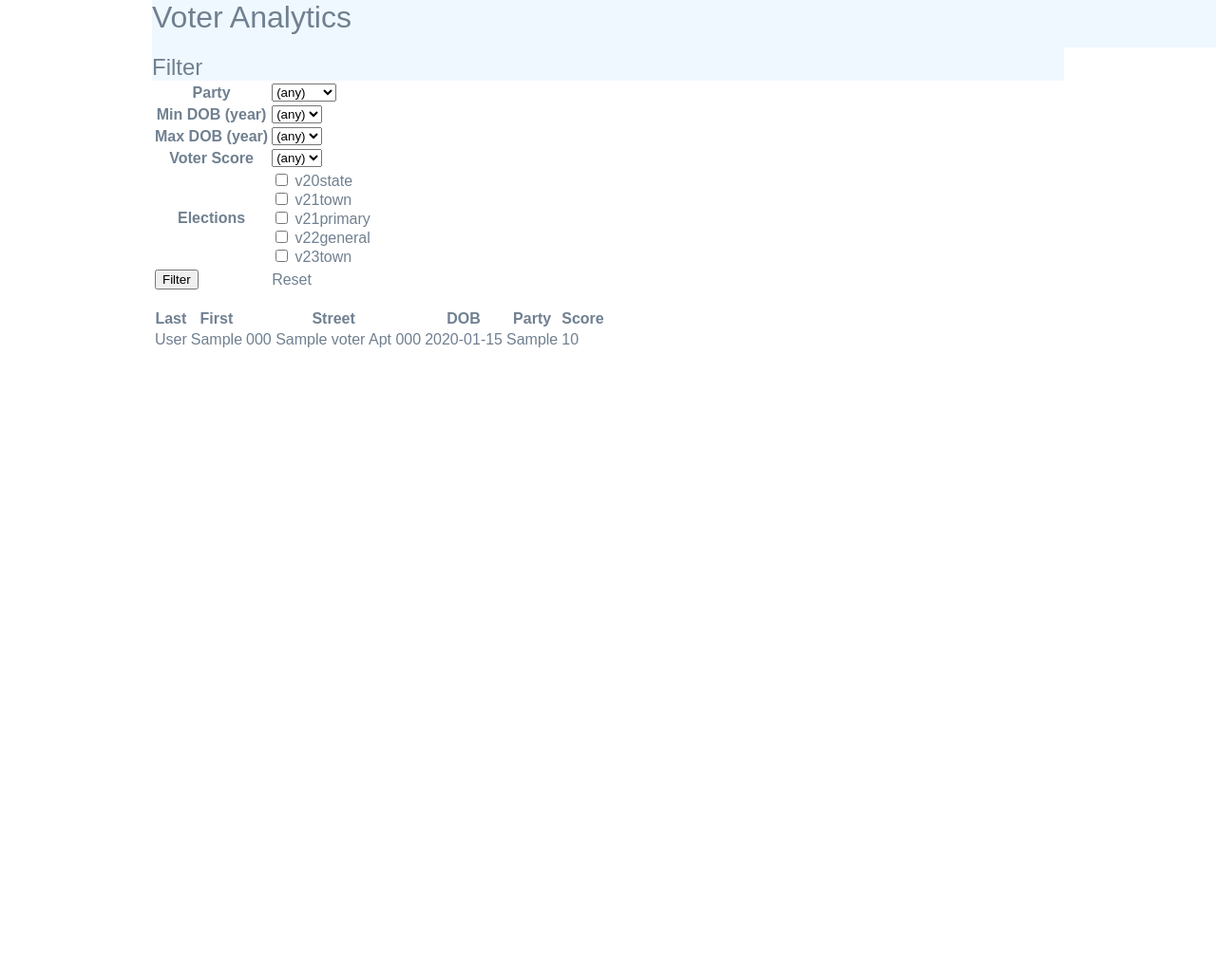
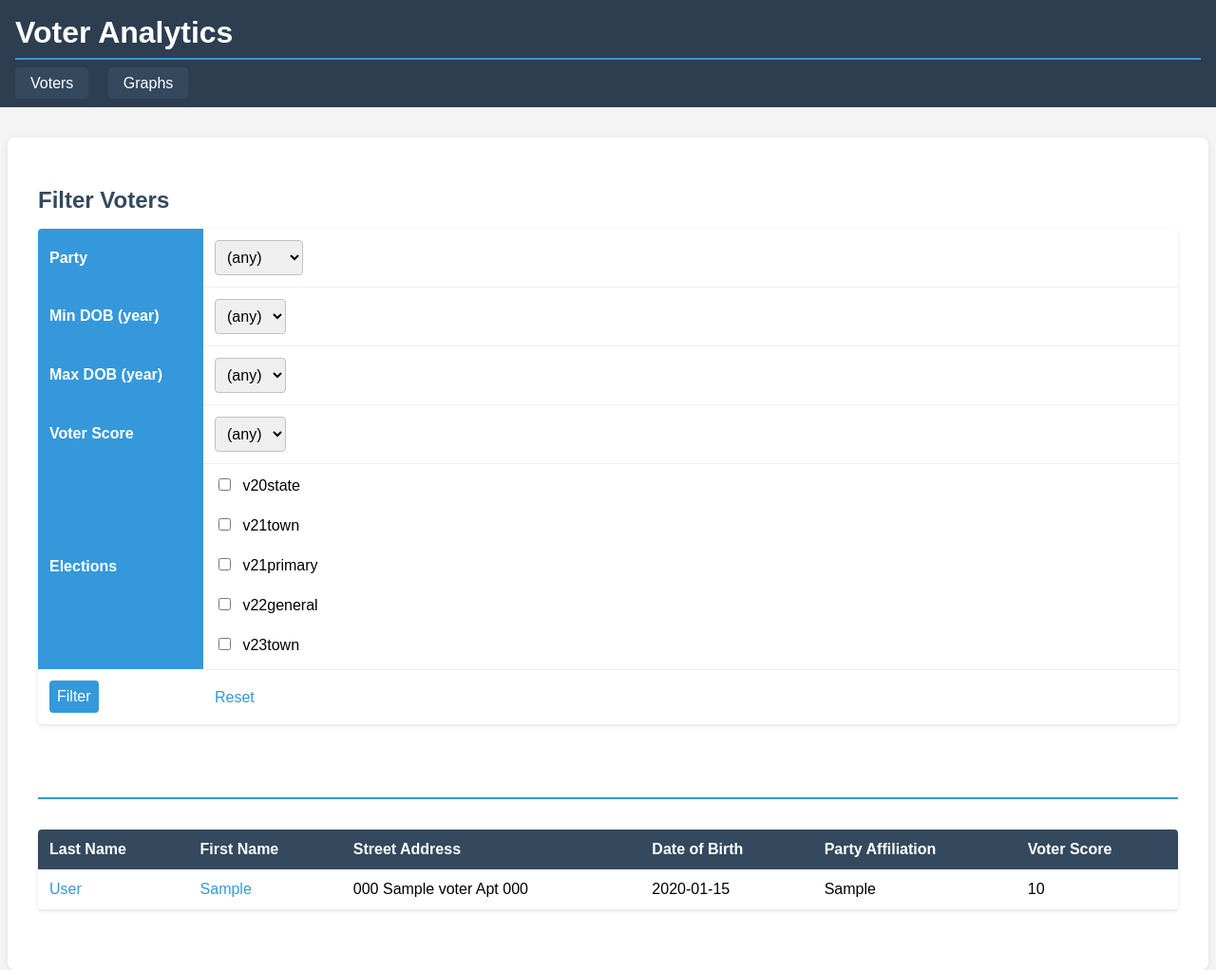
Before and after one commit to Saksham106/cs412, a Django app: page /voter_analytics/ in a window 1280 px wide. Shown: the whole page at 95% size. Before the commit the page ends 366 px from the top, so only its background shows below. Run offline with Django 5.2, Linux system fonts and the light colour scheme; tables that the repository leaves empty hold one stand-in row (values such as "Sample post").

Commit message:
did task 3 for a8

```diff
--- /dev/null
+++ b/static/voter_analytics_styles.css
@@ -0,0 +1,176 @@
+/* Basic styling for voter analytics */
+
+body {
+    font-family: Arial, sans-serif;
+    margin: 0;
+    padding: 0;
+    background-color: #f5f5f5;
+}
+
+header {
+    background-color: #2c3e50;
+    color: white;
+    padding: 1rem;
+    margin-bottom: 2rem;
+}
+
+header h1 {
+    margin: 0;
+    font-size: 2rem;
+    color: white;
+    font-weight: bold;
+}
+
+nav ul {
+    list-style: none;
+    padding: 0;
+    margin: 1rem 0 0 0;
+}
+
+nav li {
+    display: inline;
+    margin-right: 1rem;
+}
+
+nav a {
+    color: white;
+    text-decoration: none;
+    padding: 0.5rem 1rem;
+    background-color: #34495e;
+    border-radius: 4px;
+}
+
+nav a:hover {
+    background-color: #3498db;
+}
+
+.container {
+    max-width: 1200px;
+    margin: 0 auto;
+    padding: 0 1rem;
+    background-color: white;
+    border-radius: 8px;
+    box-shadow: 0 2px 8px rgba(0,0,0,0.1);
+    padding: 2rem;
+}
+
+.row {
+    margin-bottom: 2rem;
+}
+
+h1 {
+    color: #ffffff;
+    border-bottom: 2px solid #3498db;
+    padding-bottom: 0.5rem;
+    margin-top: 0;
+}
+
+h2 {
+    color: #34495e;
+    margin-bottom: 1rem;
+}
+
+table {
+    width: 100%;
+    border-collapse: collapse;
+    background-color: white;
+    box-shadow: 0 2px 4px rgba(0,0,0,0.1);
+    border-radius: 4px;
+    overflow: hidden;
+}
+
+th {
+    background-color: #34495e;
+    color: white;
+    padding: 0.75rem;
+    text-align: left;
+    font-weight: bold;
+}
+
+td {
+    padding: 0.75rem;
+    border-bottom: 1px solid #ecf0f1;
+}
+
+tr:hover {
+    background-color: #f8f9fa;
+}
+
+tr:last-child td {
+    border-bottom: none;
+}
+
+form table {
+    margin-bottom: 1rem;
+}
+
+form th {
+    background-color: #3498db;
+    width: 150px;
+}
+
+select, input[type="submit"] {
+    padding: 0.5rem;
+    border: 1px solid #bdc3c7;
+    border-radius: 4px;
+    font-size: 1rem;
+}
+
+input[type="submit"] {
+    background-color: #3498db;
+    color: white;
+    cursor: pointer;
+    border: none;
+}
+
+input[type="submit"]:hover {
+    background-color: #2980b9;
+}
+
+input[type="checkbox"] {
+    margin-right: 0.5rem;
+}
+
+label {
+    display: block;
+    margin-bottom: 0.25rem;
+}
+
+a {
+    color: #3498db;
+    text-decoration: none;
+}
+
+a:hover {
+    text-decoration: underline;
+}
+
+.pagination {
+    list-style: none;
+    padding: 0;
+    margin: 1rem 0;
+}
+
+.pagination li {
+    display: inline;
+    margin-right: 0.5rem;
+}
+
+.pagination a {
+    padding: 0.5rem 1rem;
+    background-color: white;
+    border: 1px solid #bdc3c7;
+    border-radius: 4px;
+    color: #2c3e50;
+}
+
+.pagination a:hover {
+    background-color: #3498db;
+    color: white;
+    text-decoration: none;
+}
+
+p {
+    margin: 1rem 0;
+    line-height: 1.5;
+}
--- a/voter_analytics/models.py
+++ b/voter_analytics/models.py
@@ -10,7 +10,7 @@ class Voter(models.Model):
 	Residential Address - Zip Code,Date of Birth,Date of Registration,
 	Party Affiliation,Precinct Number,v20state,v21town,v21primary,v22general,v23town,voter_score
 	'''
-
+	# identification
 	last_name = models.TextField()
 	first_name = models.TextField()
 
@@ -20,9 +20,11 @@ class Voter(models.Model):
 	apt_number = models.CharField(max_length=20, blank=True, null=True)
 	zip_code = models.CharField(max_length=12, blank=True, null=True)
 
+	# dates
 	date_of_birth = models.TextField(blank=True, null=True)
 	date_of_registration = models.TextField(blank=True, null=True)
 
+	# political info
 	party = models.CharField(max_length=2, blank=True, null=True)
 	precinct = models.CharField(max_length=10, blank=True, null=True)
 
@@ -79,11 +81,11 @@ def load_data():
 				date_of_registration=fields[8] or None,
 				party=fields[9] or None,
 				precinct=fields[10] or None,
-				v20state=int(fields[11]) if fields[11].isdigit() else 0,
-				v21town=int(fields[12]) if fields[12].isdigit() else 0,
-				v21primary=int(fields[13]) if fields[13].isdigit() else 0,
-				v22general=int(fields[14]) if fields[14].isdigit() else 0,
-				v23town=int(fields[15]) if fields[15].isdigit() else 0,
+				v20state=1 if fields[11].upper() == 'TRUE' else 0,
+				v21town=1 if fields[12].upper() == 'TRUE' else 0,
+				v21primary=1 if fields[13].upper() == 'TRUE' else 0,
+				v22general=1 if fields[14].upper() == 'TRUE' else 0,
+				v23town=1 if fields[15].upper() == 'TRUE' else 0,
 				voter_score=int(fields[16]) if len(fields) > 16 and fields[16].isdigit() else 0,
 			)
 			voter.save()
--- a/voter_analytics/templates/voter_analytics/base.html
+++ b/voter_analytics/templates/voter_analytics/base.html
@@ -2,7 +2,7 @@
 <html>
     <head>
         <title>Voter Analytics</title>
-        <link rel="stylesheet" href="{% static 'styles.css' %}">
+        <link rel="stylesheet" href="{% static 'voter_analytics_styles.css' %}">
     </head>
     <body>
         <header>
@@ -10,6 +10,7 @@
             <nav>
                 <ul>
                     <li><a href="{% url 'voters' %}">Voters</a></li>
+                    <li><a href="{% url 'graphs' %}">Graphs</a></li>
                 </ul>
             </nav>
         </header>
--- a/voter_analytics/templates/voter_analytics/voters.html
+++ b/voter_analytics/templates/voter_analytics/voters.html
@@ -3,10 +3,8 @@
 {% block content %}
 <div class="container">
 
-    <h1>Voters</h1>
-
     <div class="row">
-        <h2>Filter</h2>
+        <h2>Filter Voters</h2>
         <form method="get">
             <table>
                 <tr>
@@ -71,35 +69,45 @@
         </form>
     </div>
 
+    <h1>Voters</h1>
+
+    <!-- navigation links for different pages of results -->
     <div class="row">
         {% if is_paginated %}
         <ul class="pagination">
             {% if page_obj.has_previous %}
-                <li><a href="?page={{ page_obj.previous_page_number }}&{{ querystring }}">Previous</a></li>
+                <li>
+                    <span><a href="?page={{ page_obj.previous_page_number }}&{{ querystring }}">Previous</a></span>
+                </li>
             {% endif %}
-                <li>Page {{ page_obj.number }} of {{ page_obj.paginator.num_pages }}.</li>
+                <li class="">
+                    <span>Page {{ page_obj.number }} of {{ page_obj.paginator.num_pages }}.</span>
+                </li>
             {% if page_obj.has_next %}
-                <li><a href="?page={{ page_obj.next_page_number }}&{{ querystring }}">Next</a></li>
+                <li>
+                    <span><a href="?page={{ page_obj.next_page_number }}&{{ querystring }}">Next</a></span>
+                </li>
             {% endif %}
         </ul>
         {% endif %}
     </div>
 
+    <!-- table of voters -->
     <div class="row">
         <table>
             <tr>
-                <th>Last</th>
-                <th>First</th>
-                <th>Street</th>
-                <th>DOB</th>
-                <th>Party</th>
-                <th>Score</th>
+                <th>Last Name</th>
+                <th>First Name</th>
+                <th>Street Address</th>
+                <th>Date of Birth</th>
+                <th>Party Affiliation</th>
+                <th>Voter Score</th>
             </tr>
             {% for v in voters %}
             <tr>
-                <td>{{ v.last_name }}</td>
+                <td><a href="{% url 'voter' v.pk %}">{{ v.last_name }}</a></td>
                 <td><a href="{% url 'voter' v.pk %}">{{ v.first_name }}</a></td>
-                <td>{{ v.street_number }} {{ v.street_name }} {% if v.apt_number %} Apt {{ v.apt_number }}{% endif %}</td>
+                <td>{{ v.street_number }} {{ v.street_name }}{% if v.apt_number %} Apt {{ v.apt_number }}{% endif %}</td>
                 <td>{{ v.date_of_birth }}</td>
                 <td>{{ v.party }}</td>
                 <td>{{ v.voter_score }}</td>
--- a/voter_analytics/urls.py
+++ b/voter_analytics/urls.py
@@ -3,5 +3,6 @@ from . import views
 
 urlpatterns = [
 	path('', views.VoterListView.as_view(), name='voters'),
-	path('voter/<int:pk>', views.VoterDetailView.as_view(), name='voter'),
+	path('voter/<int:pk>/', views.VoterDetailView.as_view(), name='voter'),
+	path('graphs/', views.GraphsListView.as_view(), name='graphs'),
 ]
--- a/voter_analytics/views.py
+++ b/voter_analytics/views.py
@@ -2,6 +2,9 @@ from django.shortcuts import render
 from django.views.generic import ListView, DetailView
 from .models import Voter
 import re
+import plotly
+import plotly.graph_objs as go
+from collections import Counter
 
 
 def _extract_year(dob_text):
@@ -93,3 +96,114 @@ class VoterDetailView(DetailView):
 	model = Voter
 	template_name = 'voter_analytics/voter_detail.html'
 	context_object_name = 'voter'
+
+
+class GraphsListView(ListView):
+	"""View to display graphs of voter analytics data"""
+	model = Voter
+	template_name = 'voter_analytics/graphs.html'
+	context_object_name = 'voters'
+
+	def get_queryset(self):
+		"""Apply the same filtering logic as VoterListView"""
+		qs = Voter.objects.all()
+
+		# apply simple filters that can be done in the DB
+		party = self.request.GET.get('party')
+		if party:
+			qs = qs.filter(party=party)
+
+		score = self.request.GET.get('voter_score')
+		if score and score.isdigit():
+			qs = qs.filter(voter_score=int(score))
+
+		# election flags: if present and value is 'on' filter v==1
+		elections = ['v20state', 'v21town', 'v21primary', 'v22general', 'v23town']
+		for e in elections:
+			if self.request.GET.get(e) == 'on':
+				qs = qs.filter(**{e: 1})
+
+		# date-of-birth year min/max need parsing of text field; do in Python
+		min_year = self.request.GET.get('min_dob')
+		max_year = self.request.GET.get('max_dob')
+
+		if min_year or max_year:
+			min_y = int(min_year) if (min_year and min_year.isdigit()) else None
+			max_y = int(max_year) if (max_year and max_year.isdigit()) else None
+
+			# convert queryset to list and filter by extracted year
+			filtered = []
+			for v in qs:
+				y = _extract_year(v.date_of_birth)
+				if y is None:
+					continue
+				if min_y and y < min_y:
+					continue
+				if max_y and y > max_y:
+					continue
+				filtered.append(v)
+			return filtered
+
+		return qs
+
+	def get_context_data(self, **kwargs):
+		"""Create graphs and add them to context"""
+		context = super().get_context_data(**kwargs)
+		voters = self.get_queryset()
+
+		# Graph 1: Histogram of voters by year of birth
+		birth_years = []
+		for voter in voters:
+			year = _extract_year(voter.date_of_birth)
+			if year:
+				birth_years.append(year)
+
+		year_counts = Counter(birth_years)
+		years = sorted(year_counts.keys())
+		counts = [year_counts[year] for year in years]
+
+		fig_birth = go.Bar(x=years, y=counts)
+		graph_div_birth = plotly.offline.plot({
+			"data": [fig_birth],
+			"layout_title_text": "Distribution of Voters by Year of Birth"
+		}, auto_open=False, output_type="div")
+		context['graph_div_birth'] = graph_div_birth
+
+		# Graph 2: Pie chart of voters by party affiliation
+		parties = [voter.party or 'Unknown' for voter in voters]
+		party_counts = Counter(parties)
+
+		fig_party = go.Pie(labels=list(party_counts.keys()), values=list(party_counts.values()))
+		graph_div_party = plotly.offline.plot({
+			"data": [fig_party],
+			"layout_title_text": "Distribution of Voters by Party Affiliation"
+		}, auto_open=False, output_type="div")
+		context['graph_div_party'] = graph_div_party
+
+		# Graph 3: Histogram of election participation
+		election_names = ['v20state', 'v21town', 'v21primary', 'v22general', 'v23town']
+		election_labels = ['2020 State', '2021 Town', '2021 Primary', '2022 General', '2023 Town']
+		election_counts = []
+
+		for election in election_names:
+			count = sum(1 for voter in voters if getattr(voter, election) == 1)
+			election_counts.append(count)
+
+		fig_elections = go.Bar(x=election_labels, y=election_counts)
+		graph_div_elections = plotly.offline.plot({
+			"data": [fig_elections],
+			"layout_title_text": "Voter Participation in Recent Elections"
+		}, auto_open=False, output_type="div")
+		context['graph_div_elections'] = graph_div_elections
+
+		# Add filter choices (reuse from VoterListView)
+		context['parties'] = Voter.objects.values_list('party', flat=True).distinct().order_by('party')
+		years = set()
+		for dob in Voter.objects.values_list('date_of_birth', flat=True):
+			y = _extract_year(dob)
+			if y:
+				years.add(y)
+		context['years'] = sorted(years)
+		context['scores'] = Voter.objects.values_list('voter_score', flat=True).distinct().order_by('-voter_score')
+
+		return context
```
Also changed, not shown: voter_analytics/templates/voter_analytics/graphs.html (added, +97 -0 lines), voter_analytics/templates/voter_analytics/voter_detail.html (+56 -20 lines).
